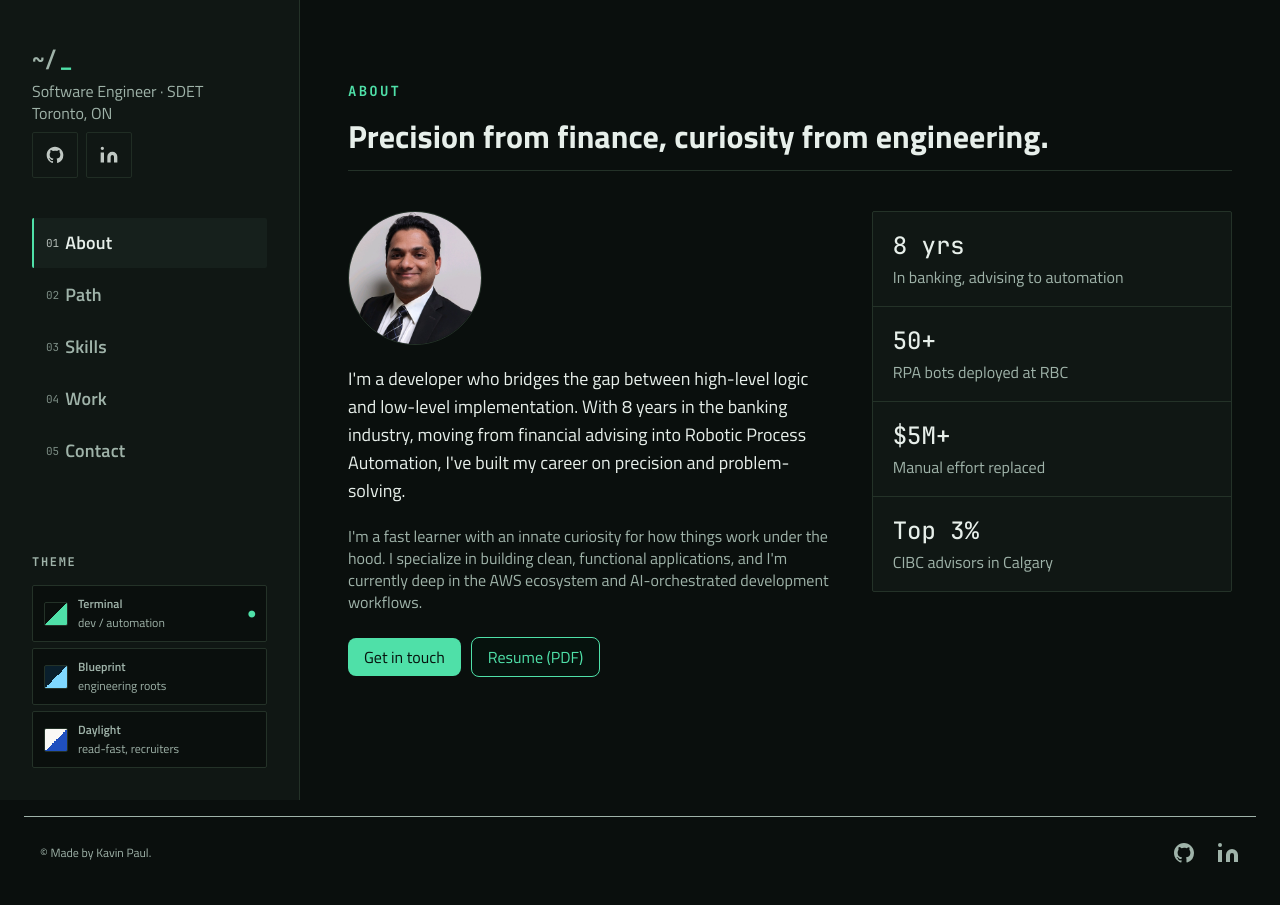
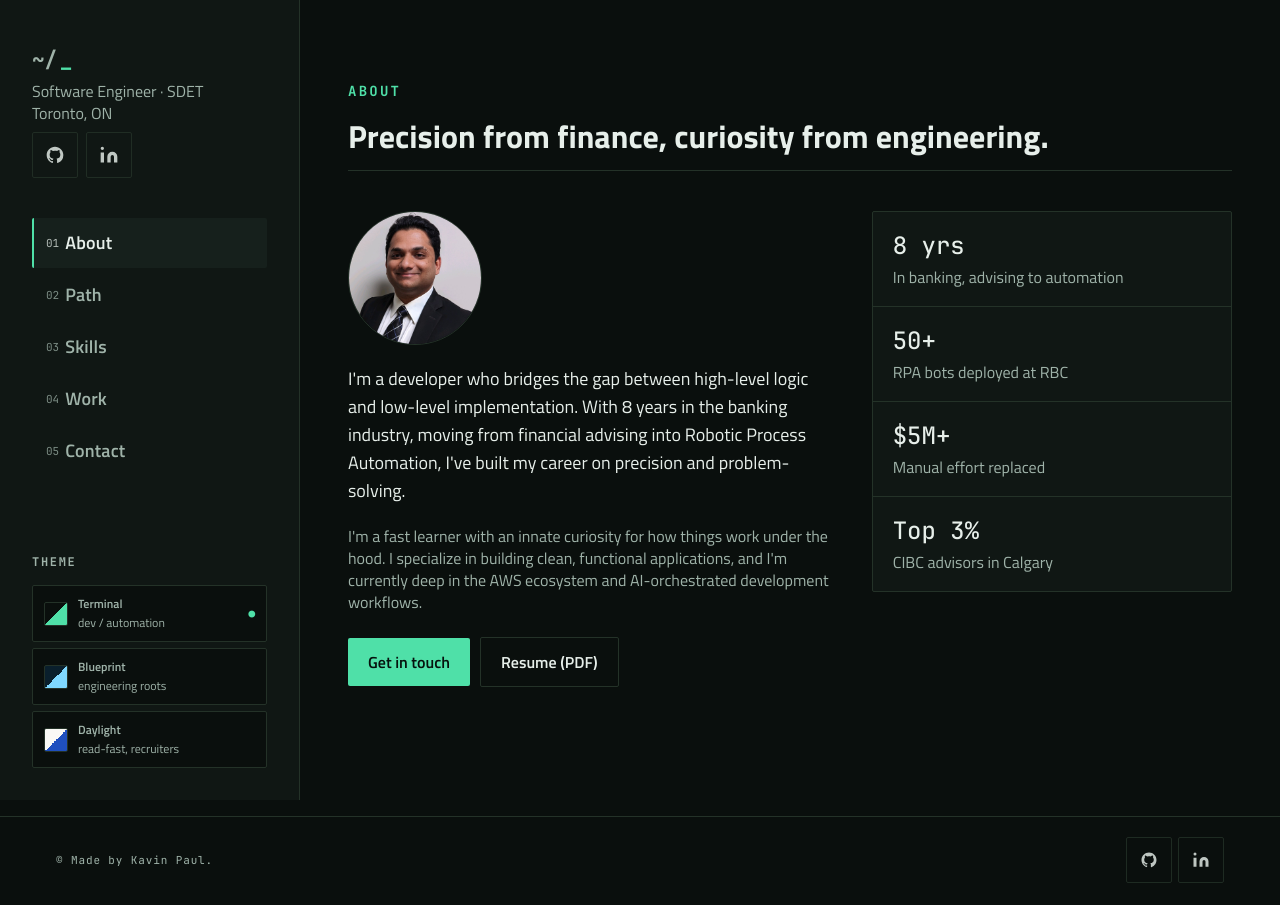
Before and after one commit to CodingKavin/MyPortfolio, a React (Vite) app: page / in a window 1280 px wide. Built offline with nearby package versions, Linux system fonts and the light colour scheme.

Commit message:
redesign footer and button components

```diff
--- a/src/components/Button/Button.scss
+++ b/src/components/Button/Button.scss
@@ -4,35 +4,39 @@
 
 .button {
   font-family: $font-family-primary;
+  box-sizing: border-box;
   display: inline-flex;
   justify-content: center;
   align-items: center;
+  flex: none;
   text-decoration: none;
   white-space: nowrap;
-  padding: 8px 16px;
-  border-radius: 8px;
+  min-height: pxToRem(46);
+  padding: pxToRem(13) pxToRem(20);
+  border-radius: var(--radius);
   border: none;
+  font-weight: 600;
   cursor: pointer;
+  transition:
+    opacity 0.2s ease,
+    border-color 0.2s ease;
 
   &--primary {
     background-color: var(--accent);
     color: var(--accent-fg);
 
     &:hover {
-      opacity: 80%;
+      opacity: 0.88;
     }
   }
 
   &--secondary {
-    background-color: var(--accent-fg);
-    color: var(--accent);
-    border: 1px solid var(--accent);
+    background-color: transparent;
+    color: var(--fg);
+    border: 1px solid var(--line);
 
     &:hover {
-      background: var(--accent-fg);
-      box-shadow:
-        0px 0px 0px 1px var(--accent) inset,
-        0px 0px 0px 1px var(--accent-fg) inset;
+      border-color: var(--accent);
     }
   }
 
@@ -40,6 +44,5 @@
     opacity: 0.5;
     cursor: not-allowed;
     pointer-events: none;
-    box-shadow: none;
   }
 }
--- a/src/components/Footer/Footer.scss
+++ b/src/components/Footer/Footer.scss
@@ -4,19 +4,24 @@
 
 .footer {
   display: flex;
-  flex-direction: column;
+  flex-wrap: wrap;
   align-items: center;
-  gap: pxToRem(16);
-  margin: pxToRem(16) auto;
-  padding: pxToRem(24) pxToRem(8);
-  border-top: 1px solid var(--fg-2);
-  max-width: pxToRem(1200);
+  justify-content: space-between;
+  gap: pxToRem(12);
+  margin-top: pxToRem(16);
+  padding: pxToRem(20);
+  border-top: 1px solid var(--line);
+  font-family: var(--label-font), monospace;
+  font-size: pxToRem(11);
+  letter-spacing: 0.08em;
+  color: var(--fg-2);
 
   @include tablet {
-    flex-direction: row;
-    justify-content: space-between;
-    margin: pxToRem(16) auto;
-    padding: pxToRem(24) pxToRem(16);
+    padding: pxToRem(20) pxToRem(32);
+  }
+
+  @include desktop {
+    padding: pxToRem(20) pxToRem(56);
   }
 
   &__copy {
@@ -25,23 +30,32 @@
 
   &__socials {
     display: flex;
-    gap: pxToRem(20);
     align-items: center;
+    gap: pxToRem(6);
   }
 
   &__link {
-    text-decoration: none;
+    width: pxToRem(44);
+    height: pxToRem(44);
     display: flex;
     align-items: center;
-    transition: transform 0.2s ease;
+    justify-content: center;
+    border: 1px solid var(--line);
+    border-radius: var(--radius);
+    opacity: 0.82;
+    transition:
+      opacity 0.2s ease,
+      border-color 0.2s ease;
 
     .icon {
-      width: pxToRem(24);
-      height: pxToRem(24);
+      width: pxToRem(18);
+      height: pxToRem(18);
+      fill: var(--fg);
     }
 
     &:hover {
-      transform: translateY(-1px);
+      opacity: 1;
+      border-color: var(--accent);
     }
   }
 }
--- a/src/components/Footer/Footer.tsx
+++ b/src/components/Footer/Footer.tsx
@@ -1,18 +1,17 @@
-import Typography from "../Typography/Typography";
 import Icon from "../Iconography/Iconography";
 import "./Footer.scss";
 
 const Footer = () => {
   return (
     <footer className="footer">
-      <Typography variant="p3" className="footer__copy">
-        &copy; Made by Kavin Paul.
-      </Typography>
+      <span className="footer__copy">&copy; Made by Kavin Paul.</span>
       <div className="footer__socials">
         <a
           href="https://github.com/CodingKavin"
           target="_blank"
           rel="noopener noreferrer"
+          aria-label="GitHub"
+          title="GitHub"
           className="footer__link"
         >
           <Icon name="github" />
@@ -21,6 +20,8 @@ const Footer = () => {
           href="https://www.linkedin.com/in/kavin-paul-dev/"
           target="_blank"
           rel="noopener noreferrer"
+          aria-label="LinkedIn"
+          title="LinkedIn"
           className="footer__link"
         >
           <Icon name="linkedin" />
```
